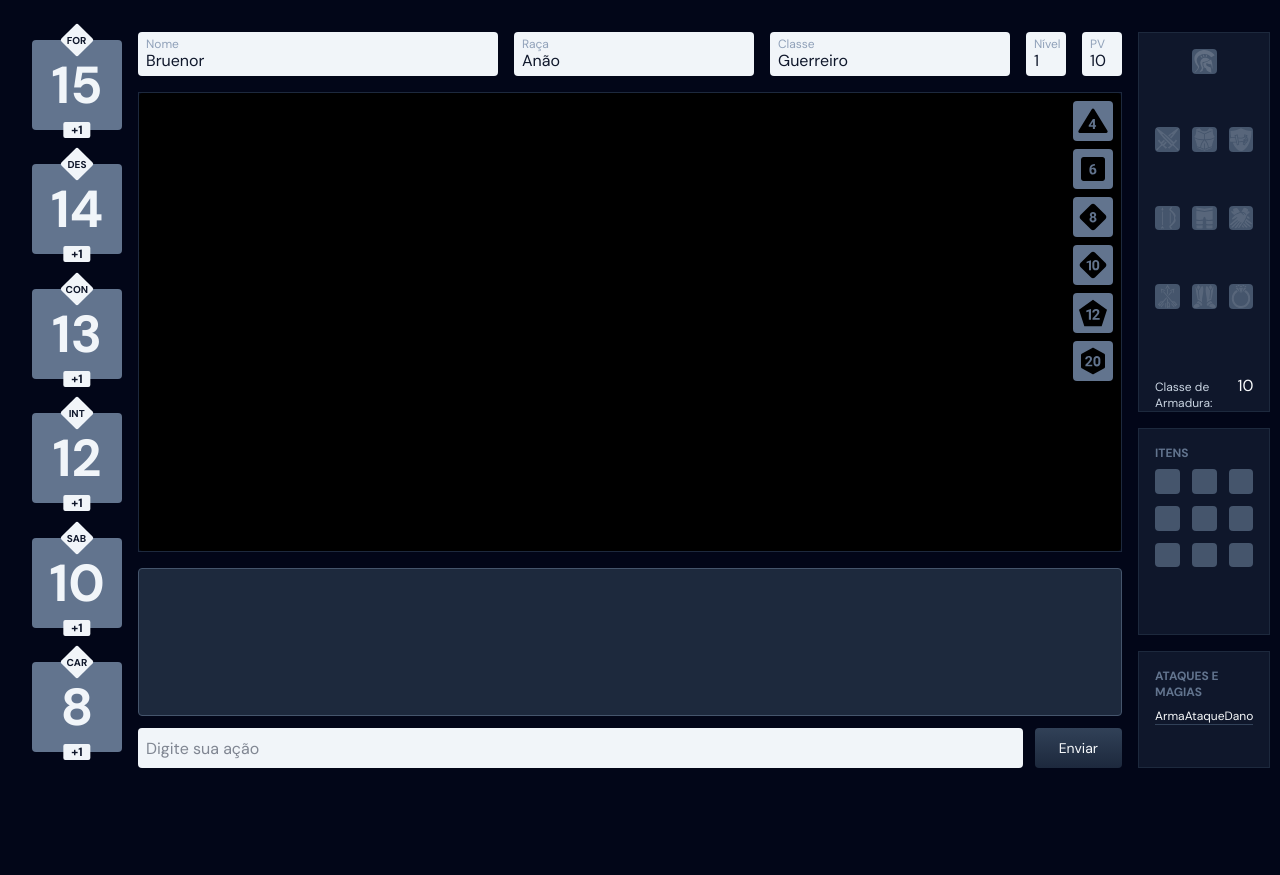
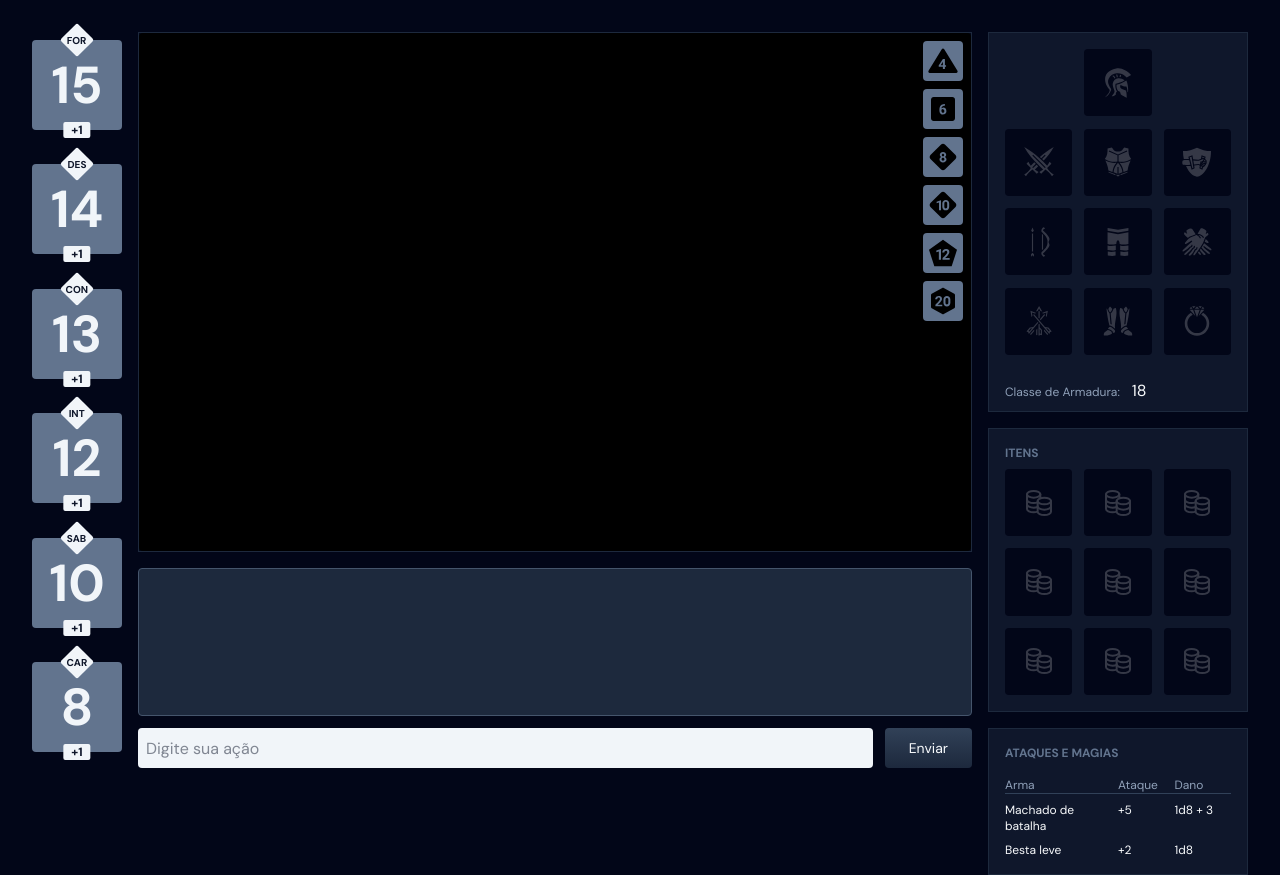
Before and after one commit to decioneto/rpg-mvp, a Next.js app: page /game-canva in a window 1280 px wide. Before the commit the page ends 800 px from the top, so only its background shows below. Built offline with nearby package versions, Linux system fonts and the light colour scheme.

Commit message:
game-canva finished

```diff
--- a/app/game-canva/components/AtaquesMagias/index.tsx
+++ b/app/game-canva/components/AtaquesMagias/index.tsx
@@ -1,13 +1,27 @@
 export function AtaquesMagias() {
   return (
-    <div className="bg-slate-900 border border-slate-800 h-1/2 flex flex-col gap-2 p-4 g">
+    <div className="bg-slate-900 border border-slate-800 h-full flex flex-col gap-2 p-4 g">
       <p className="m-0 text-xs text-slate-500 font-bold uppercase">
         Ataques e magias
       </p>
-      <div className="flex justify-between w-full border-b border-slate-700 text-xs">
-        <div>Arma</div>
-        <div>Ataque</div>
-        <div>Dano</div>
+      <div className="flex flex-col w-full text-xs text-slate-400 mt-2">
+        <div className="flex justify-between w-full mb-2 border-b border-slate-700">
+          <div className="w-2/4">Arma</div>
+          <div className="w-1/4">Ataque</div>
+          <div className="w-1/4">Dano</div>
+        </div>
+        <div className="flex flex-col gap-2">
+          <div className="text-slate-50 flex w-full">
+            <div className="w-2/4">Machado de batalha</div>
+            <div className="w-1/4">+5</div>
+            <div className="w-1/4">1d8 + 3</div>
+          </div>
+          <div className="text-slate-50 flex w-full">
+            <div className="w-2/4">Besta leve</div>
+            <div className="w-1/4">+2</div>
+            <div className="w-1/4">1d8</div>
+          </div>
+        </div>
       </div>
     </div>
   );
--- a/app/game-canva/components/Equipamento/index.tsx
+++ b/app/game-canva/components/Equipamento/index.tsx
@@ -44,19 +44,19 @@ export function Equipamento() {
     <div className="bg-slate-900 border border-slate-800 h-full min-h-95 flex flex-col gap-2">
       <div className="flex-1 h-full grid grid-cols-3 grid-rows-4 gap-3 p-4">
         <div className="aspect-square invisible" />
-        <div className="col-start-2 aspect-square bg-slate-600 flex items-center justify-center rounded">
+        <div className="col-start-2 aspect-square bg-slate-950 flex items-center justify-center rounded">
           <Image
             src={"/equipments/game-icons_spartan-helmet.svg"}
             width={32}
             height={32}
             alt="helmet"
-            className="opacity-15"
+            className="opacity-20"
           />
         </div>
         <div className="aspect-square invisible" />
         {PLACEHOLDERS.map((item) => (
           <div
-            className="bg-slate-600 aspect-square flex items-center justify-center rounded"
+            className="bg-slate-950 aspect-square flex items-center justify-center rounded"
             key={item.alt}
           >
             <Image
@@ -64,14 +64,14 @@ export function Equipamento() {
               width={32}
               height={32}
               alt={item.alt}
-              className="opacity-10"
+              className="opacity-20"
             />
           </div>
         ))}
       </div>
-      <div className="flex gap-3 px-4 items-baseline">
-        <div className="text-xs text-slate-300">Classe de Armadura:</div>
-        <div>10</div>
+      <div className="flex gap-3 px-4 mb-2 items-baseline">
+        <div className="text-xs text-slate-400">Classe de Armadura:</div>
+        <div>18</div>
       </div>
     </div>
   );
--- a/app/game-canva/components/Items/index.tsx
+++ b/app/game-canva/components/Items/index.tsx
@@ -1,17 +1,24 @@
+import Image from "next/image";
+
 export function Items() {
   return (
     <div className="bg-slate-900 border border-slate-800 h-full flex flex-col gap-2 p-4">
       <p className="m-0 text-xs text-slate-500 font-bold uppercase">Itens</p>
       <div className="grid grid-cols-3 grid-rows-3 gap-3">
-        <div className="aspect-square bg-slate-600 flex items-center justify-center rounded"></div>
-        <div className="aspect-square bg-slate-600 flex items-center justify-center rounded"></div>
-        <div className="aspect-square bg-slate-600 flex items-center justify-center rounded"></div>
-        <div className="aspect-square bg-slate-600 flex items-center justify-center rounded"></div>
-        <div className="aspect-square bg-slate-600 flex items-center justify-center rounded"></div>
-        <div className="aspect-square bg-slate-600 flex items-center justify-center rounded"></div>
-        <div className="aspect-square bg-slate-600 flex items-center justify-center rounded"></div>
-        <div className="aspect-square bg-slate-600 flex items-center justify-center rounded"></div>
-        <div className="aspect-square bg-slate-600 flex items-center justify-center rounded"></div>
+        {Array.from({ length: 9 }).map((_, i) => (
+          <div
+            className="aspect-square bg-slate-950 flex items-center justify-center rounded"
+            key={i}
+          >
+            <Image
+              src={"/coins.svg"}
+              width={32}
+              height={32}
+              alt="helmet"
+              className="opacity-20"
+            />
+          </div>
+        ))}
       </div>
     </div>
   );
--- a/app/game-canva/page.tsx
+++ b/app/game-canva/page.tsx
@@ -1,5 +1,4 @@
 import { Atributes } from "./components/Atributos";
-import { FormularioJogador } from "./components/FormularioJogador";
 import { Dices } from "./components/Dices";
 import { Inventario } from "./components/Inventario";
 
@@ -10,7 +9,7 @@ export default function GameCanvaPage() {
         <Atributes />
         <div className="flex flex-1 h-full gap-4">
           <div className="flex flex-col w-full gap-4">
-            <FormularioJogador />
+            {/* <FormularioJogador /> */}
             <Dices />
           </div>
         </div>
```
Also changed, not shown: public/coins.svg (added).
